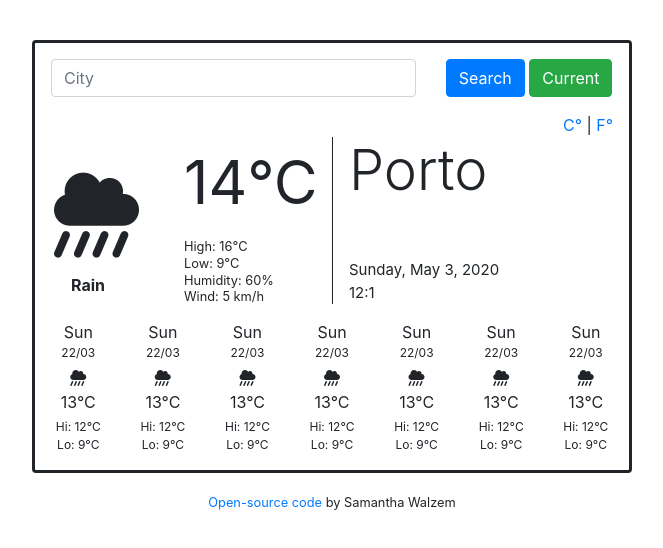
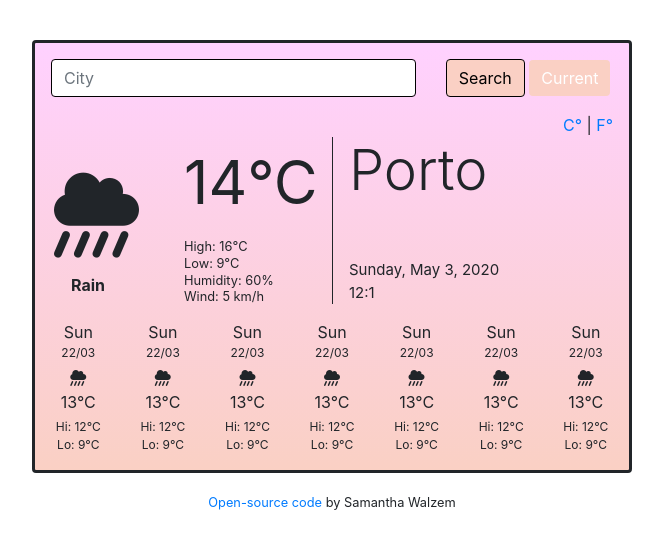
Before and after one commit to swalzem/sams-awesome-weather-app, a plain HTML site: page index.html in a window 1280 px wide. Shown: the whole page, without its empty margins (308-971 px from the left). Drawn offline with nearby package versions, Linux system fonts and the light colour scheme.

Commit message:
Update style.css background and button colors

```diff
--- a/src/style.css
+++ b/src/style.css
@@ -4,8 +4,40 @@
   margin: 40px auto 20px;
   padding: 1rem;
   border-radius: 4px;
+  background-image: linear-gradient(to top, #fad0c4 0%, #ffd1ff 100%);
 }
-
+.btn-primary {
+  background-color: #fad0c4;
+  color: black;
+  border-width: thin;
+  border-color: black;
+}
+.btn-primary:hover {
+  background: #fac7b8;
+  color: white;
+  border: none;
+}
+.btn-primary:active {
+  background: #fac7b8 !important;
+  outline: none;
+  box-shadow: none !important;
+}
+.btn-primary:active:focus {
+  background-color: #fac7b8 !important;
+  outline: none;
+  box-shadow: none !important;
+}
+.btn-success {
+  background-color: #fad0c4;
+  color: white;
+  border: none;
+}
+.btn-success:hover {
+  background: #fac7b8;
+  color: black;
+  border-width: thin;
+  border-color: black;
+}
 .main-temperature ul {
   list-style-type: none;
   margin: 0;
@@ -49,6 +81,13 @@
   line-height: 0;
 }
 
+.form-control {
+  border-color: black;
+}
+.form-control:focus {
+  border-color: #ffd1ff;
+  box-shadow: inset 0 1px 1px rgba(0, 0, 0, 0.075), 0 0 8px #fad0c4;
+}
 #weather-description {
   display: block;
   margin-left: 1.25rem;
```
